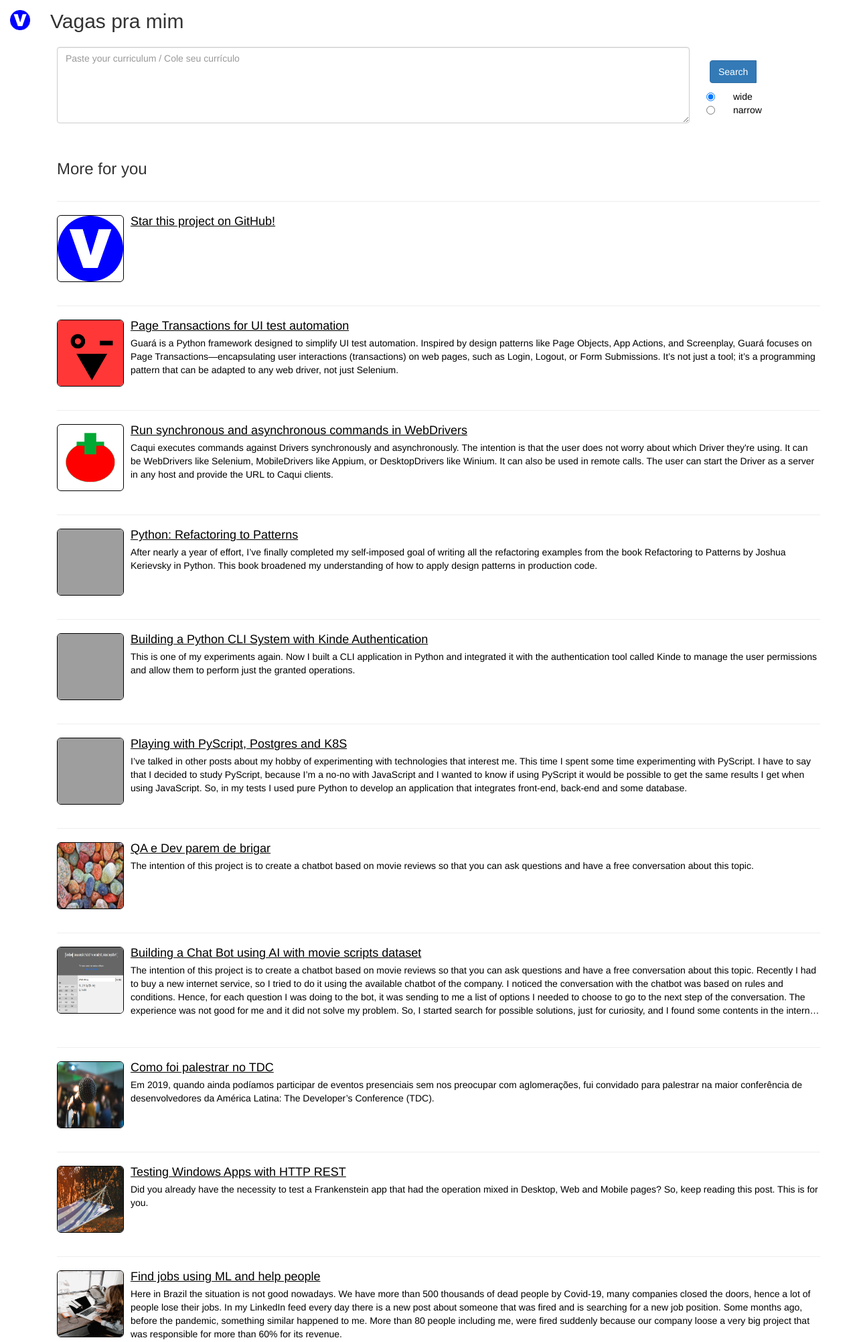
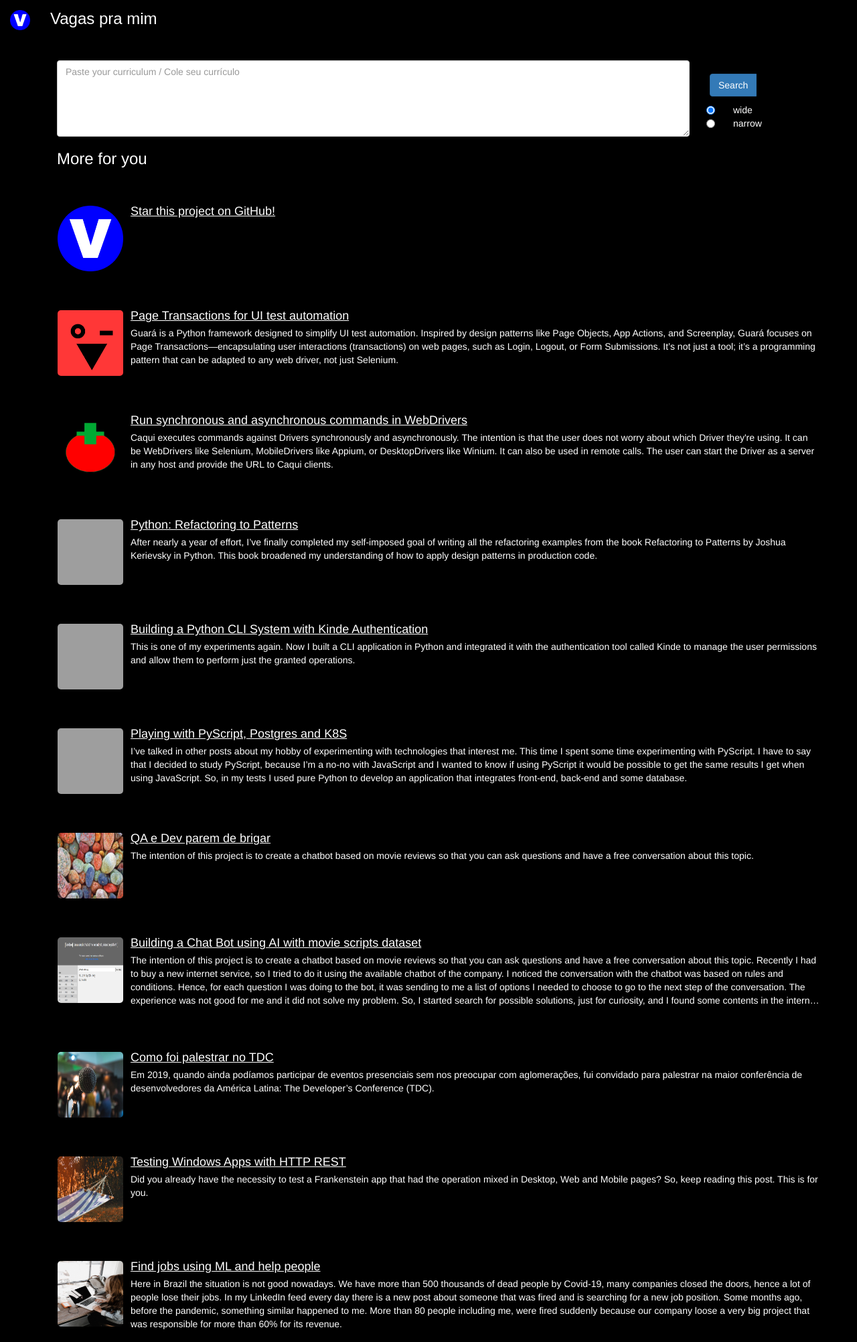
Before and after one commit to douglasdcm/search-jobs, a Flask app: page / in a window 1280 px wide. Shown: the top 2003 px of the page at 67% size. Run offline with Flask 3, Linux system fonts and the light colour scheme; some libraries are stand-ins or nearby versions; grey boxes are pictures that could not be loaded.

Commit message:
Covert page to dark

```diff
--- a/src/media_content.py
+++ b/src/media_content.py
@@ -157,7 +157,7 @@ def load_web_content():
             ),
         },
         {
-            "image": url_for("static", filename="images/mtc.jpeg"),
+            "image": url_for("static", filename="images/mtc.png"),
             "link": "https://www.youtube.com/watch?v=UTEikC3_n84",
             "caption": "MTC 2021 Conversa sobre shift left",
             "description": (
--- a/static/css/style.css
+++ b/static/css/style.css
@@ -1,13 +1,26 @@
 body {
-    background-color: white;
+    background-color: black;
     position: relative;
     text-align: center;
     overflow-x: hidden;
 }
 
+.navbar-text {
+    color: white;
+}
+
+.hr {
+    border-color: black;
+}
+
+.container-fluid {
+    background-color: black;
+}
+
 .add-blanks {
     width: 100%;
     margin-left: 0 auto;
+    color: black;
 }
 
 body::after {
@@ -18,30 +31,15 @@ body::after {
 }
 
 p {
-    color: black;
-}
-
-.disclaimer {
-    color: black;
-    text-align: justify;
+    color: white;
 }
 
 a {
-    color: blue
+    color: cyan
 }
 
 h3 {
-    columns: black;
-}
-
-.nav-background {
-    height: 50px;
-    background-color: pink;
-}
-
-.custom-nav {
-    position: fixed;
-    top: 1;
+    columns: white;
 }
 
 .footer {
@@ -50,7 +48,7 @@ h3 {
     bottom: 0;
     width: 100%;
     text-align: center;
-    color: black;
+    color: white;
     height: 30px;
     /* Set same as body's height */
 }
@@ -64,31 +62,6 @@ table {
 td,
 th {
     text-align: left;
-}
-
-tr:nth-child(even) {
-    /* background-color: black; */
-}
-
-.jumbotron {
-    background-color: #0c3974;
-    color: black;
-    padding: 0px 25px;
-    font-family: Montserrat, sans-serif;
-}
-
-.custom-content {
-    background-color: black;
-    align-items: center;
-}
-
-.custom-img {
-    width: 100%;
-    height: 100px;
-    margin-top: 10px;
-    text-align: center;
-    border: 1px solid;
-    border-color: black;
 }
 
 .truncate {
@@ -118,30 +91,6 @@ tr:nth-child(even) {
     border-color: black;
 }
 
-.custom-col {
-    text-align: center;
-    height: 150px;
+.radio {
+    color: white;
 }
-
-.custom-col-logo {
-    text-align: left;
-    width: 30%;
-}
-
-.custom-col-logo-txt {
-    display: table-cell;
-    text-align: left;
-    color: black;
-    vertical-align: middle;
-    padding: 5px;
-    width: 70%;
-}
-
-.custom-logo {
-    width: 50px;
-    height: 50px;
-}
-
-.radio {
-    color: black;
-}
--- a/templates/components/image_favicon.html
+++ b/templates/components/image_favicon.html
@@ -1,5 +1,5 @@
 <!doctype html>
-  <a class="navbar-brand" href="/">
-    <img alt="Vagas pra mim" src="favicon.ico"; width="30" height="30" >
-  </a>
-  <h2 class="navbar-text hidden-xs" style="font-family: sans-serif">Vagas pra mim</h2>
+<a class="navbar-brand" href="/">
+  <img alt="Vagas pra mim" src="favicon.ico" ; width="30" height="30">
+</a>
+<h3 class="navbar-text hidden-xs" style="font-family: sans-serif">Vagas pra mim</h3>
--- a/templates/index.html
+++ b/templates/index.html
@@ -1,11 +1,12 @@
 <!DOCTYPE html>
 <html lang="en">
+
 <head>
 	<!-- Google tag (gtag.js) -->
 	<script async src="https://www.googletagmanager.com/gtag/js?id=G-1B3DHWW27B"></script>
 	<script>
 		window.dataLayer = window.dataLayer || [];
-		  function gtag(){dataLayer.push(arguments);}
+		function gtag() { dataLayer.push(arguments); }
 		gtag('js', new Date());
 
 		gtag('config', 'G-1B3DHWW27B');
@@ -25,13 +26,15 @@
 	<link rel="shortcut icon" href="{{ url_for('static', filename='favicon.ico') }}">
 	<link rel="stylesheet" href="{{ url_for('static', filename='css/style.css') }}">
 
-    	<title>Vagas pra mim</title>
+	<title">Vagas pra mim</title>
 
 		<!--Ads-->
-		<script async src="https://pagead2.googlesyndication.com/pagead/js/adsbygoogle.js?client=ca-pub-1707628226873517"
+		<script async
+			src="https://pagead2.googlesyndication.com/pagead/js/adsbygoogle.js?client=ca-pub-1707628226873517"
 			crossorigin="anonymous"></script>
 
 </head>
+
 <body>
 	<div class="container">
 		{% include "nav.html" %}
@@ -42,4 +45,5 @@
 		{% include "footer.html" %}
 	</div>
 </body>
+
 </html>
--- a/templates/media-list.html
+++ b/templates/media-list.html
@@ -1,17 +1,16 @@
 <!doctype html>
-<br>
 <div class="add-blanks">
-    <h3 style="text-align: left;">{{ media_list_title }}</h3>
+    <h3 style="text-align: left; color: white;">{{ media_list_title }}</h3>
     {% for image in images_data %}
     <div class="media">
-        <hr>
+        <hr class="hr">
         <div class="media-left">
             <a href="{{ image.link }}" target="_blank">
                 <img class="media-img media-object img-rounded" src="{{ image.image }}">
             </a>
         </div>
         <div class="media-body">
-            <a href="{{ image.link }}" target="_blank" style="color: black;">
+            <a href="{{ image.link }}" target="_blank" style="color: white;">
                 <u>
                     <h4 class="text-left media-body">{{ image.caption }}</h4>
                 </u>
--- a/templates/nav.html
+++ b/templates/nav.html
@@ -1,5 +1,5 @@
 <!doctype html>
-<nav class="navbar navbar-fixed-top add-blanks" style="background-color: white;">
+<nav class="navbar navbar-fixed-top add-blanks" style="background-color: black;">
   <div class="container-fluid">
     <div class="navbar-header">
       {% include "components/image_favicon.html" %}
--- a/templates/search-grid.html
+++ b/templates/search-grid.html
@@ -1,7 +1,7 @@
 <!doctype html>
 <div class="add-blanks">
     {% if comparison.status == "failed" %}
-        <h4 style="text-align: left;">{{ comparison.message }}</h4>
+    <h4 style="text-align: left; color: white;">{{ comparison.message }}</h4>
     {% else %}
     {% for key, value in comparison.message.items() %}
     <div class="row" style="text-align: left;">
@@ -9,7 +9,9 @@
             <p>{{ search_grid_label }} {{ value }}%</p>
         </div>
         <div class="col-md-8 truncate-url">
+            <u>
                 <a href="{{ key }}" target="_blank" rel="noopener noreferrer"> {{ key }} </a>
+            </u>
         </div>
     </div>
     <br>
--- a/templates/search-result.html
+++ b/templates/search-result.html
@@ -1,11 +1,12 @@
 <!DOCTYPE html>
 <html lang="en">
+
 <head>
 	<!-- Google tag (gtag.js) -->
 	<script async src="https://www.googletagmanager.com/gtag/js?id=G-1B3DHWW27B"></script>
 	<script>
 		window.dataLayer = window.dataLayer || [];
-		  function gtag(){dataLayer.push(arguments);}
+		function gtag() { dataLayer.push(arguments); }
 		gtag('js', new Date());
 
 		gtag('config', 'G-1B3DHWW27B');
@@ -32,6 +33,7 @@
 		crossorigin="anonymous"></script>
 
 </head>
+
 <body>
 	<div class="container">
 		{% include "nav.html" %}
@@ -42,4 +44,5 @@
 		{% include "footer.html" %}
 	</div>
 </body>
+
 </html>
```
Lines whose indentation alone changed are shown as unchanged.
